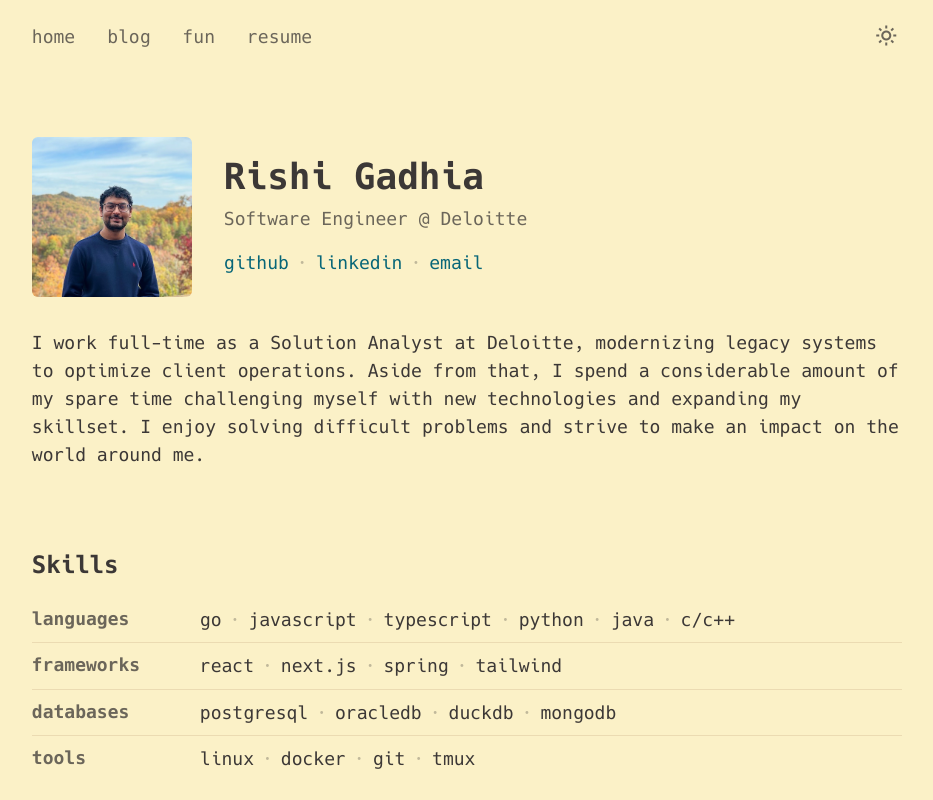
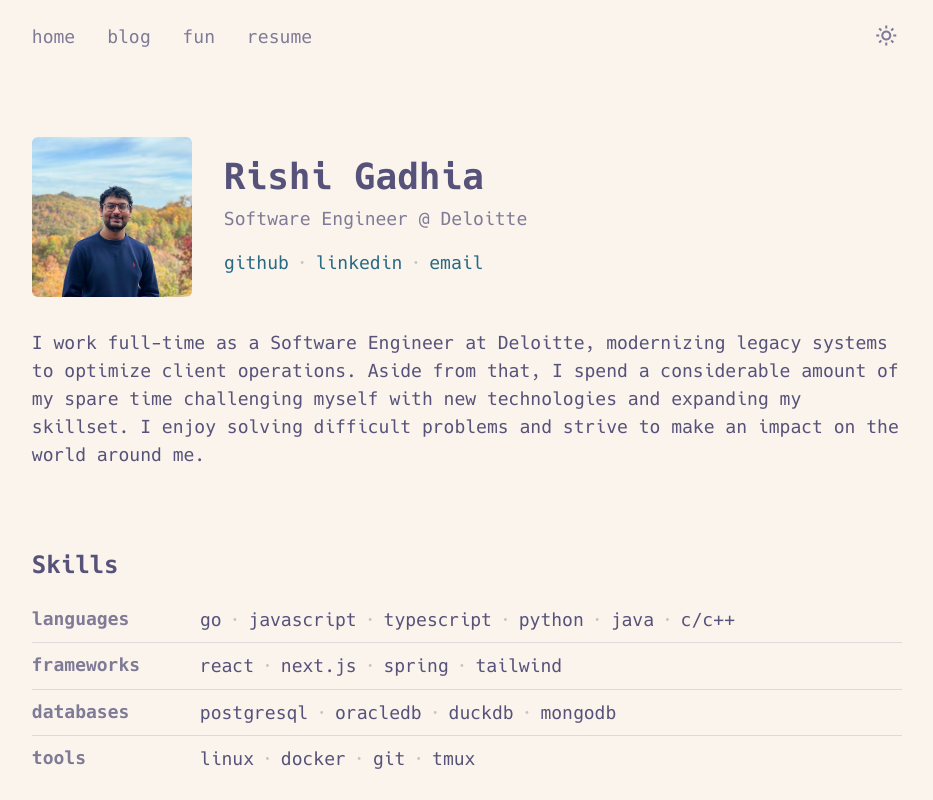
Before and after one commit to IronWarden/IronWarden.github.io, a Next.js app: page / in a window 1280 px wide. Shown: the top 800 px of the page, without its empty margins (173-1106 px from the left). Built offline with nearby package versions, Linux system fonts and the light colour scheme.

Commit message:
redesign part 1

```diff
--- a/src/app/Keys/main.json
+++ b/src/app/Keys/main.json
@@ -1,7 +1,8 @@
 {
-    "intro": "I work full-time as a Solution Analyst at Deloitte, modernizing legacy systems to optimize client operations. Aside from that, I spend a considerable amount of my spare time challenging myself with new technologies and expanding my skillset. I enjoy solving difficult problems and strive to make an impact on the world around me.",
+    "intro": "I work full-time as a Software Engineer at Deloitte, modernizing legacy systems to optimize client operations. Aside from that, I spend a considerable amount of my spare time challenging myself with new technologies and expanding my skillset. I enjoy solving difficult problems and strive to make an impact on the world around me.",
     "nav": {
-        "developedBy": "Developed by Rishi Gadhia"
+        "developedBy": "Developed by Rishi Gadhia",
+        "substack": "https://substack.com/@saberofxebec?r=8v0xzn&utm_campaign=profile&utm_medium=profile-page"
     },
     "hero": {
         "name": "Rishi Gadhia",
--- a/src/app/components/NavbarAndDarkMode.js
+++ b/src/app/components/NavbarAndDarkMode.js
@@ -3,6 +3,7 @@
 import React from 'react';
 import Link from 'next/link';
 import { useTheme } from 'next-themes';
+import keys from '@/app/Keys/main.json';
 
 const linkClass = 'opacity-75 hover:opacity-100 hover:text-primary transition-colors duration-150';
 
@@ -20,7 +21,8 @@ const NavbarAndDarkMode = () => {
         <nav className="flex items-center justify-between py-5 text-base md:text-lg">
             <ul className="flex gap-6 md:gap-8">
                 <li><Link href="/" className={linkClass}>home</Link></li>
-                <li><Link href="/blog" className={linkClass}>blog</Link></li>
+                {/* The blog lives on Substack, so this one leaves the site. */}
+                <li><a href={keys.nav.substack} target="_blank" rel="noopener noreferrer" className={linkClass}>blog</a></li>
                 <li><Link href="/fun" className={linkClass}>fun</Link></li>
                 <li><a href="/Rishi_Gadhia.pdf" className={linkClass}>resume</a></li>
             </ul>
--- a/src/app/providers.js
+++ b/src/app/providers.js
@@ -3,7 +3,7 @@ import { ThemeProvider } from 'next-themes';
 
 export function Providers({ children }) {
     return (
-        <ThemeProvider attribute="data-theme" enableSystem={false} defaultTheme="gruvbox_light">
+        <ThemeProvider attribute="data-theme" enableSystem={false} defaultTheme="rosepine_light">
             {children}
         </ThemeProvider>
     );
--- a/tailwind.config.js
+++ b/tailwind.config.js
@@ -37,6 +37,23 @@ module.exports = {
         // terminal background, base-content its foreground, the rest its ANSI colors
         themes: [
             {
+                rosepine_light: {
+                    ...shape,
+                    'primary': '#286983',
+                    'secondary': '#907aa9',
+                    'accent': '#d7827e',
+                    'neutral': '#f2e9e1',
+                    'base-100': '#faf4ed',
+                    'base-200': '#f2e9e1',
+                    'base-300': '#dfdad9',
+                    'base-content': '#575279',
+                    'info': '#56949f',
+                    'success': '#286983',
+                    'warning': '#ea9d34',
+                    'error': '#b4637a',
+                },
+            },
+            {
                 rosepine_dark: {
                     ...shape,
                     'primary': '#9ccfd8',
@@ -51,23 +68,6 @@ module.exports = {
                     'success': '#31748f',
                     'warning': '#f6c177',
                     'error': '#eb6f92',
-                },
-            },
-            {
-                rosepine_light: {
-                    ...shape,
-                    'primary': '#286983',
-                    'secondary': '#907aa9',
-                    'accent': '#d7827e',
-                    'neutral': '#f2e9e1',
-                    'base-100': '#faf4ed',
-                    'base-200': '#f2e9e1',
-                    'base-300': '#dfdad9',
-                    'base-content': '#575279',
-                    'info': '#56949f',
-                    'success': '#286983',
-                    'warning': '#ea9d34',
-                    'error': '#b4637a',
                 },
             },
             {
```
